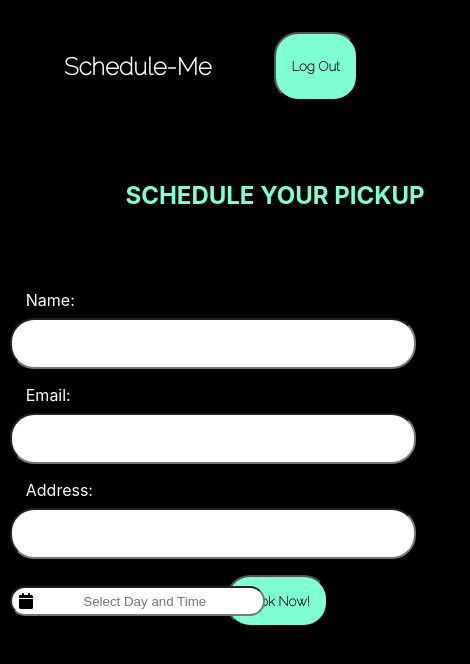
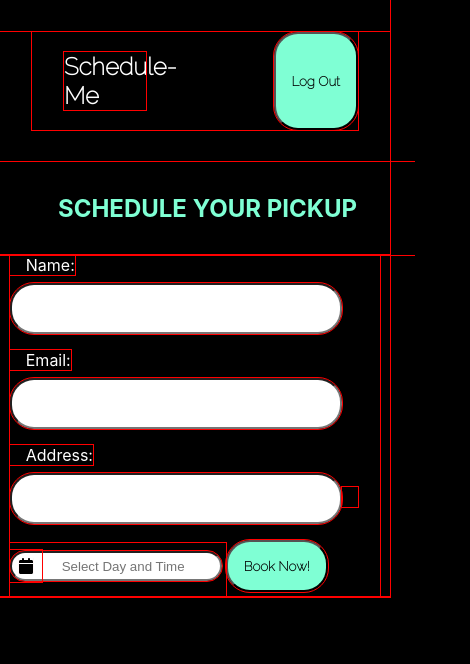
Before and after one commit to AdamRuffner/scheduling-app, a React (Create React App) app in the folder client/: page /book in a window 390 px wide. Shown: the top 664 px of the page, 470 px wide, since content can reach past the window. Built offline with nearby package versions, Linux system fonts and the light colour scheme.

Commit message:
updated mobile styling for no horizontal scroll

```diff
--- a/client/public/index.html
+++ b/client/public/index.html
@@ -16,7 +16,7 @@
     -->
     <link rel="manifest" href="%PUBLIC_URL%/manifest.json" />
     <style>
-      @import url('https://fonts.googleapis.com/css2?family=Raleway:wght@100&display=swap');
+      @import url("https://fonts.googleapis.com/css2?family=Raleway:wght@100&display=swap");
     </style>
     <!--
       Notice the use of %PUBLIC_URL% in the tags above.
--- a/client/src/components/forms.css
+++ b/client/src/components/forms.css
@@ -1,3 +1,7 @@
+* {
+  outline: 1px solid red;
+}
+
 body {
   background-color: black;
   color: white;
@@ -6,7 +10,9 @@ body {
 .title {
   display: flex;
   justify-content: center;
-  margin: 5rem;
+  width: 25%;
+  margin: 0 auto;
+  padding: 2rem;
   color: aquamarine;
   text-transform: uppercase;
 }
@@ -32,6 +38,14 @@ textarea {
 
 input:focus {
   outline-color: aquamarine;
+}
+
+.login-form {
+  width: 100%;
+}
+
+.booking-form {
+  width: 100%;
 }
 
 label {
@@ -67,7 +81,7 @@ button:hover {
 }
 
 .react-datepicker__view-calendar-icon input {
-  width: 100%;
+  /* width: 100%; */
   margin-left: 0 auto;
   text-align: center;
 }
@@ -82,6 +96,7 @@ button:hover {
 
 h1 {
   font-family: "Raleway", sans-serif;
+  width: 25%;
   margin-left: 2rem;
 }
 
@@ -109,14 +124,34 @@ h3 {
   }
 
   .title {
-    width: 100%;
+    width: 90%;
   }
 
   h3 {
-    width: 100%;
+    display: flex;
+    justify-content: center;
+    text-align: center;
+    line-height: 2rem;
+    color: white;
+    padding: 5rem;
+    width: 50%;
+    margin: 0 auto;
+  }
+
+  p {
+    display: flex;
+    justify-content: center;
   }
 
   .lottie {
     width: 60%;
   }
+
+  input {
+    padding: 1rem;
+    width: 80%;
+    margin-top: 0.5rem;
+    margin-bottom: 1rem;
+    border-radius: 1.5rem;
+  }
 }
```
